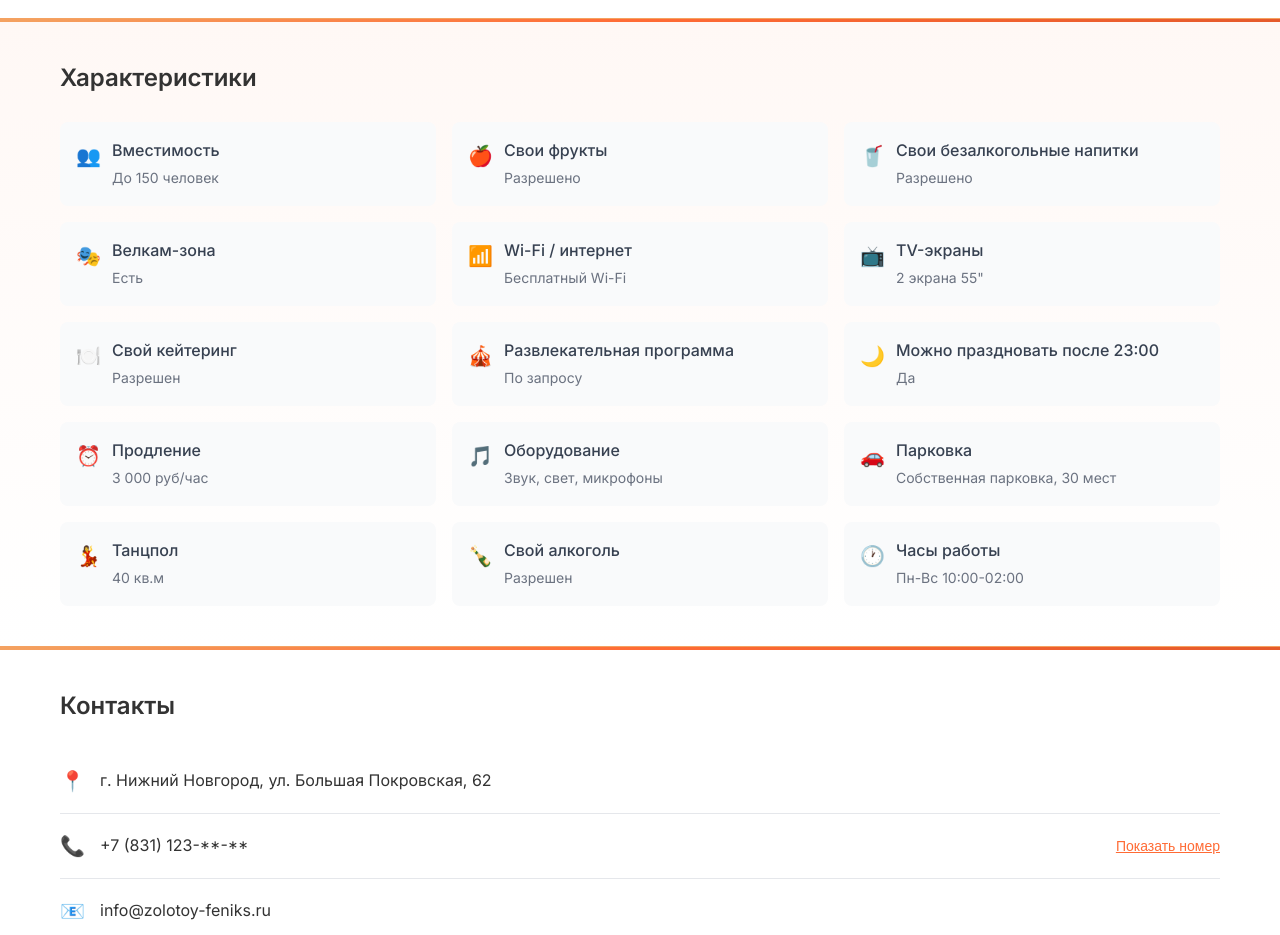
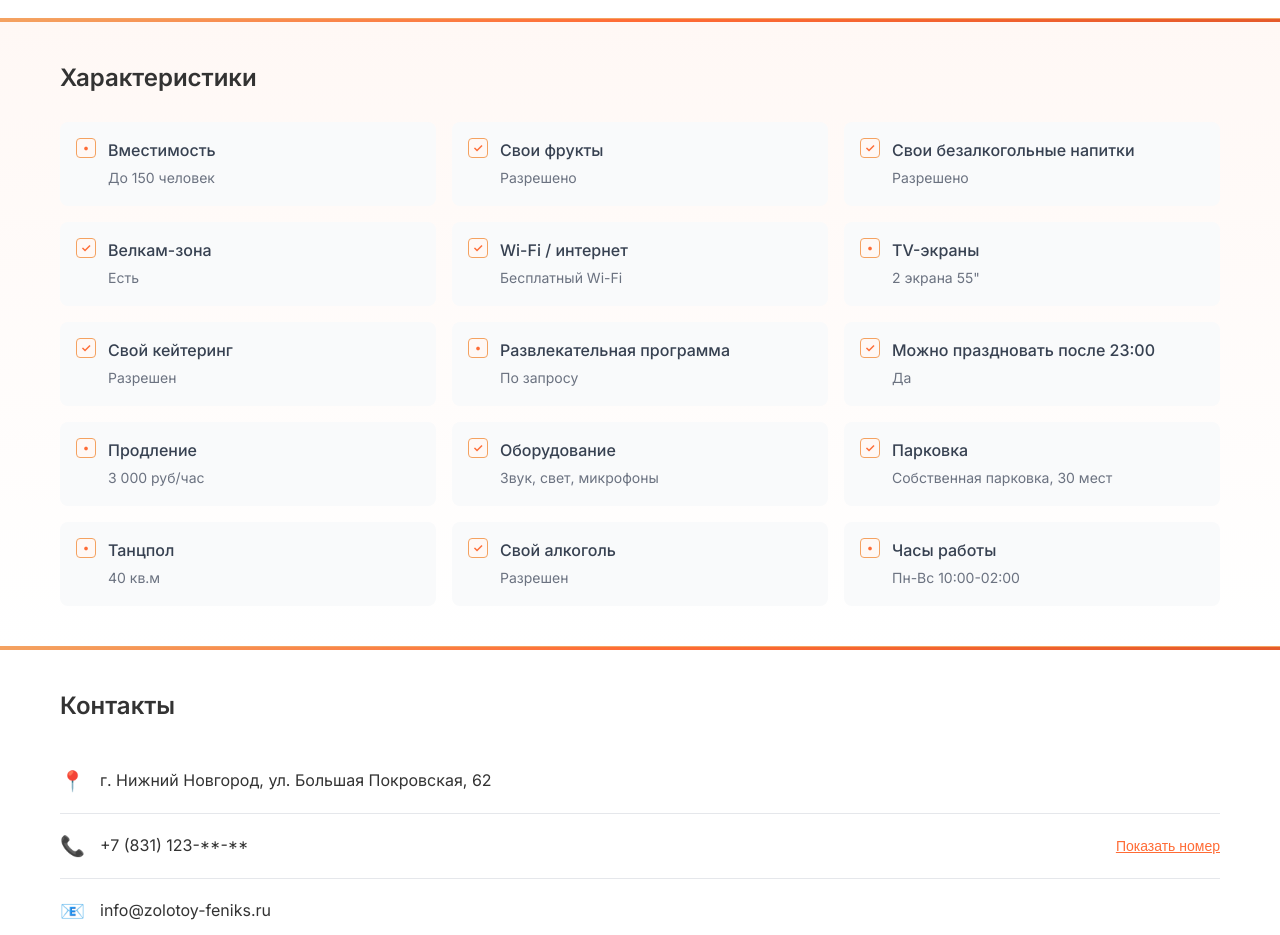
Before and after one commit to NickCrv/eventnn-venue-card, a plain HTML site: page index.html in a window 1280 px wide. Shown: the part 1660-2595 px from the top of the page. Drawn offline with Linux system fonts and the light colour scheme.

Commit message:
Заменить эмодзи на единую цветовую схему в характеристиках
- Заменены разноцветные эмодзи на простые символы ✓ и •
- Все иконки теперь в едином оранжевом цвете
- Иконки размещены в стилизованных квадратиках
- Более профессиональный и элегантный вид

```diff
--- a/index.html
+++ b/index.html
@@ -156,105 +156,105 @@
             <h2 class="section-title">Характеристики</h2>
             <div class="characteristics">
                 <div class="characteristic">
-                    <span class="char-icon">👥</span>
+                    <span class="char-icon">•</span>
                     <div class="char-content">
                         <div class="char-label">Вместимость</div>
                         <div class="char-value">До 150 человек</div>
                     </div>
                 </div>
                 <div class="characteristic">
-                    <span class="char-icon">🍎</span>
+                    <span class="char-icon">✓</span>
                     <div class="char-content">
                         <div class="char-label">Свои фрукты</div>
                         <div class="char-value">Разрешено</div>
                     </div>
                 </div>
                 <div class="characteristic">
-                    <span class="char-icon">🥤</span>
+                    <span class="char-icon">✓</span>
                     <div class="char-content">
                         <div class="char-label">Свои безалкогольные напитки</div>
                         <div class="char-value">Разрешено</div>
                     </div>
                 </div>
                 <div class="characteristic">
-                    <span class="char-icon">🎭</span>
+                    <span class="char-icon">✓</span>
                     <div class="char-content">
                         <div class="char-label">Велкам-зона</div>
                         <div class="char-value">Есть</div>
                     </div>
                 </div>
                 <div class="characteristic">
-                    <span class="char-icon">📶</span>
+                    <span class="char-icon">✓</span>
                     <div class="char-content">
                         <div class="char-label">Wi-Fi / интернет</div>
                         <div class="char-value">Бесплатный Wi-Fi</div>
                     </div>
                 </div>
                 <div class="characteristic">
-                    <span class="char-icon">📺</span>
+                    <span class="char-icon">•</span>
                     <div class="char-content">
                         <div class="char-label">TV-экраны</div>
                         <div class="char-value">2 экрана 55"</div>
                     </div>
                 </div>
                 <div class="characteristic">
-                    <span class="char-icon">🍽️</span>
+                    <span class="char-icon">✓</span>
                     <div class="char-content">
                         <div class="char-label">Свой кейтеринг</div>
                         <div class="char-value">Разрешен</div>
                     </div>
                 </div>
                 <div class="characteristic">
-                    <span class="char-icon">🎪</span>
+                    <span class="char-icon">•</span>
                     <div class="char-content">
                         <div class="char-label">Развлекательная программа</div>
                         <div class="char-value">По запросу</div>
                     </div>
                 </div>
                 <div class="characteristic">
-                    <span class="char-icon">🌙</span>
+                    <span class="char-icon">✓</span>
                     <div class="char-content">
                         <div class="char-label">Можно праздновать после 23:00</div>
                         <div class="char-value">Да</div>
                     </div>
                 </div>
                 <div class="characteristic">
-                    <span class="char-icon">⏰</span>
+                    <span class="char-icon">•</span>
                     <div class="char-content">
                         <div class="char-label">Продление</div>
                         <div class="char-value">3 000 руб/час</div>
                     </div>
                 </div>
                 <div class="characteristic">
-                    <span class="char-icon">🎵</span>
+                    <span class="char-icon">✓</span>
                     <div class="char-content">
                         <div class="char-label">Оборудование</div>
                         <div class="char-value">Звук, свет, микрофоны</div>
                     </div>
                 </div>
                 <div class="characteristic">
-                    <span class="char-icon">🚗</span>
+                    <span class="char-icon">✓</span>
                     <div class="char-content">
                         <div class="char-label">Парковка</div>
                         <div class="char-value">Собственная парковка, 30 мест</div>
                     </div>
                 </div>
                 <div class="characteristic">
-                    <span class="char-icon">💃</span>
+                    <span class="char-icon">•</span>
                     <div class="char-content">
                         <div class="char-label">Танцпол</div>
                         <div class="char-value">40 кв.м</div>
                     </div>
                 </div>
                 <div class="characteristic">
-                    <span class="char-icon">🍾</span>
+                    <span class="char-icon">✓</span>
                     <div class="char-content">
                         <div class="char-label">Свой алкоголь</div>
                         <div class="char-value">Разрешен</div>
                     </div>
                 </div>
                 <div class="characteristic">
-                    <span class="char-icon">🕐</span>
+                    <span class="char-icon">•</span>
                     <div class="char-content">
                         <div class="char-label">Часы работы</div>
                         <div class="char-value">Пн-Вс 10:00-02:00</div>
--- a/style.css
+++ b/style.css
@@ -464,10 +464,18 @@ body {
 }
 
 .char-icon {
-    font-size: 20px;
-    width: 24px;
-    text-align: center;
-    margin-top: 2px;
+    width: 20px;
+    height: 20px;
+    background: #fff8f5;
+    border-radius: 4px;
+    display: flex;
+    align-items: center;
+    justify-content: center;
+    font-size: 12px;
+    color: #ff6b35;
+    flex-shrink: 0;
+    border: 1px solid #f4a261;
+    font-weight: 600;
 }
 
 .char-content {
```
